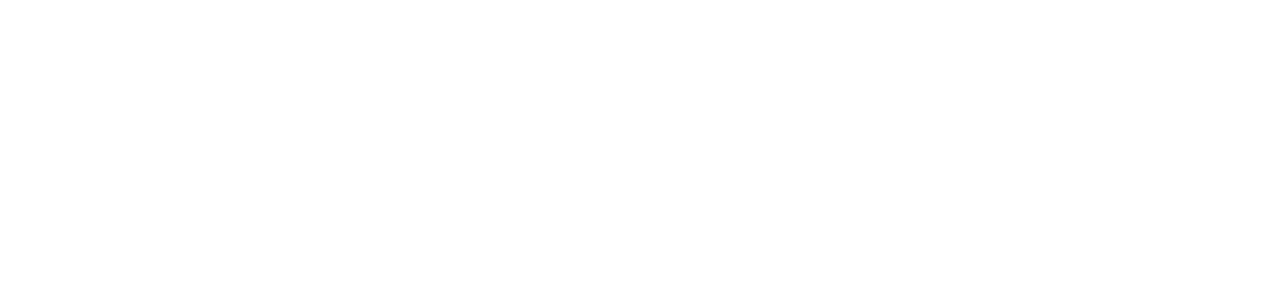
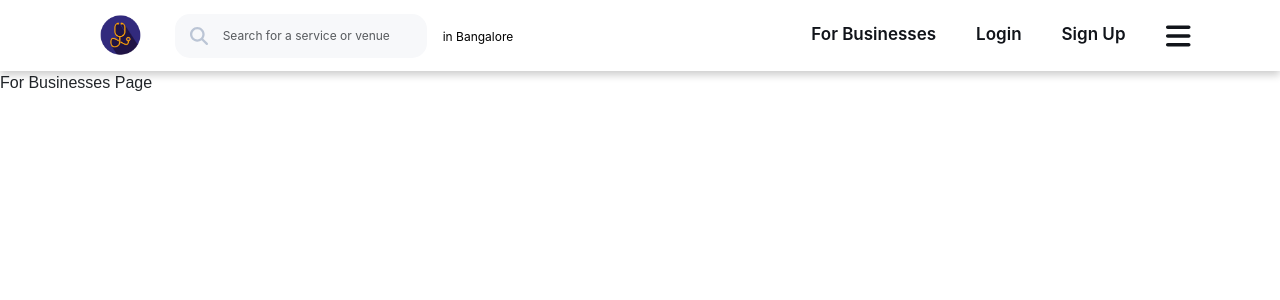
Before and after one commit to Fouad-Gabr/Booking-and-reservation-system, a React (Vite) app: page /businesses in a window 1280 px wide. Shown: the top 300 px of the page. Built offline with nearby package versions, Linux system fonts and the light colour scheme.

Commit message:
"Integrate Navbar with React Router: - Converted anchor tags to Link components for navigation. - Updated App.js to include BrowserRouter and Routes. - Added placeholder routes for Home, For Businesses, Login, and Sign Up pages."

```diff
--- a/src/App.jsx
+++ b/src/App.jsx
@@ -1,7 +1,21 @@
 import "./App.css";
+import Navbar from "./components/Navbar/Navbar";
+import { BrowserRouter, Routes, Route } from "react-router-dom";
 
 function App() {
-  return <></>;
+  return (
+    <>
+      <BrowserRouter>
+        <Navbar />
+        <Routes>
+          <Route path="/" element={<div>Home Page</div>} />
+          <Route path="/businesses" element={<div>For Businesses Page</div>} />
+          <Route path="/login" element={<div>Login Page</div>} />
+          <Route path="/signup" element={<div>Sign Up Page</div>} />
+        </Routes>
+      </BrowserRouter>
+    </>
+  );
 }
 
 export default App;
--- a/src/components/Navbar/Navbar.css
+++ b/src/components/Navbar/Navbar.css
@@ -0,0 +1,59 @@
+a {
+    text-decoration: none;
+}
+
+.navbar {
+    background-color: #FFFFFF;
+    box-shadow: 0 4px 8px rgba(0, 0, 0, 0.2);
+}
+
+.navbar input[type="search"] {
+
+    height: 44px;
+    border-radius: 15px;
+    font-family: Inter;
+    font-size: 12px;
+    font-weight: 400;
+    line-height: 14.52px;
+    text-align: left;
+    outline: none;
+    border: none;
+    background-color: #F7F8FA;
+    transition: 0.5s ease;
+}
+
+.navbar input[type="search"]:focus {
+    outline: none;
+    box-shadow: none;
+    width: 300px;
+}
+
+.navbar form svg {
+    color: #BBC5D5;
+    width: 18.02px;
+    height: 18.02px;
+    top: 50%;
+    left: 15px;
+    transform: translatey(-50%);
+}
+
+.navbar .bangalore a {
+    text-decoration: none;
+    color: black;
+    height: 15px;
+    font-family: Inter;
+    font-size: 12px;
+    font-weight: 400;
+    line-height: 14.52px;
+}
+
+.navbar .navbar-nav .nav-link {
+    color: #11141A;
+    font-family: Inter;
+    font-size: 17px;
+    font-weight: 600;
+}
+
+.navbar-nav .nav-link:hover {
+    color: #797676;
+}
--- a/src/components/Navbar/Navbar.jsx
+++ b/src/components/Navbar/Navbar.jsx
@@ -0,0 +1,88 @@
+import "bootstrap/dist/css/bootstrap.min.css";
+import "bootstrap/dist/js/bootstrap.bundle.min.js";
+
+import { FontAwesomeIcon } from "@fortawesome/react-fontawesome";
+import { faMagnifyingGlass, faBars } from "@fortawesome/free-solid-svg-icons";
+import { Link } from "react-router-dom";
+import "./Navbar.css";
+import logo from "../../assets/logo.png";
+
+function Navbar() {
+  return (
+    <>
+      <nav className="navbar navbar-expand-lg navbar-light text-md-center sticky-top">
+        <div className="container">
+          <Link className="navbar-brand ps-3" to="/">
+            <img
+              src={logo}
+              alt="Logo"
+              width="35"
+              height="45"
+              className="w-100"
+            />
+          </Link>
+          <button
+            className="navbar-toggler"
+            type="button"
+            data-bs-toggle="collapse"
+            data-bs-target="#navbarSupportedContent"
+            aria-controls="navbarSupportedContent"
+            aria-expanded="false"
+            aria-label="Toggle navigation"
+          >
+            <span className="navbar-toggler-icon"></span>
+          </button>
+
+          <div className="collapse navbar-collapse" id="navbarSupportedContent">
+            <form
+              action="#"
+              className="ms-3 d-flex position-relative flex-grow-1 flex-lg-grow-0 mb-3 mb-lg-0"
+            >
+              <FontAwesomeIcon
+                icon={faMagnifyingGlass}
+                className="position-absolute"
+              />
+              <input
+                className="form-control ps-5 btn-outline-none mt-2 mt-md-0"
+                type="search"
+                placeholder="Search for a service or venue"
+                aria-label="Search"
+              />
+            </form>
+            <div className="bangalore ps-3 d-none d-lg-block">
+              <Link to="#">in Bangalore</Link>
+            </div>
+
+            <ul className="navbar-nav ms-lg-auto ps-3 mb-2 mb-lg-0 gap-md-3 gap-lg-4">
+              <li className="nav-item">
+                <Link className="nav-link" to="/businesses">
+                  For Businesses
+                </Link>
+              </li>
+              <li className="nav-item">
+                <Link className="nav-link" to="/login">
+                  Login
+                </Link>
+              </li>
+              <li className="nav-item">
+                <Link className="nav-link" to="/signup">
+                  Sign Up
+                </Link>
+              </li>
+              <li className="nav-item">
+                <Link className="nav-link" to="#">
+                  <FontAwesomeIcon
+                    icon={faBars}
+                    className="fs-3 d-none d-lg-block"
+                  />
+                </Link>
+              </li>
+            </ul>
+          </div>
+        </div>
+      </nav>
+    </>
+  );
+}
+
+export default Navbar;
```
Also changed, not shown: package.json (+6 -1 lines), 1 other file (tests, documents, lock files or other folders).
